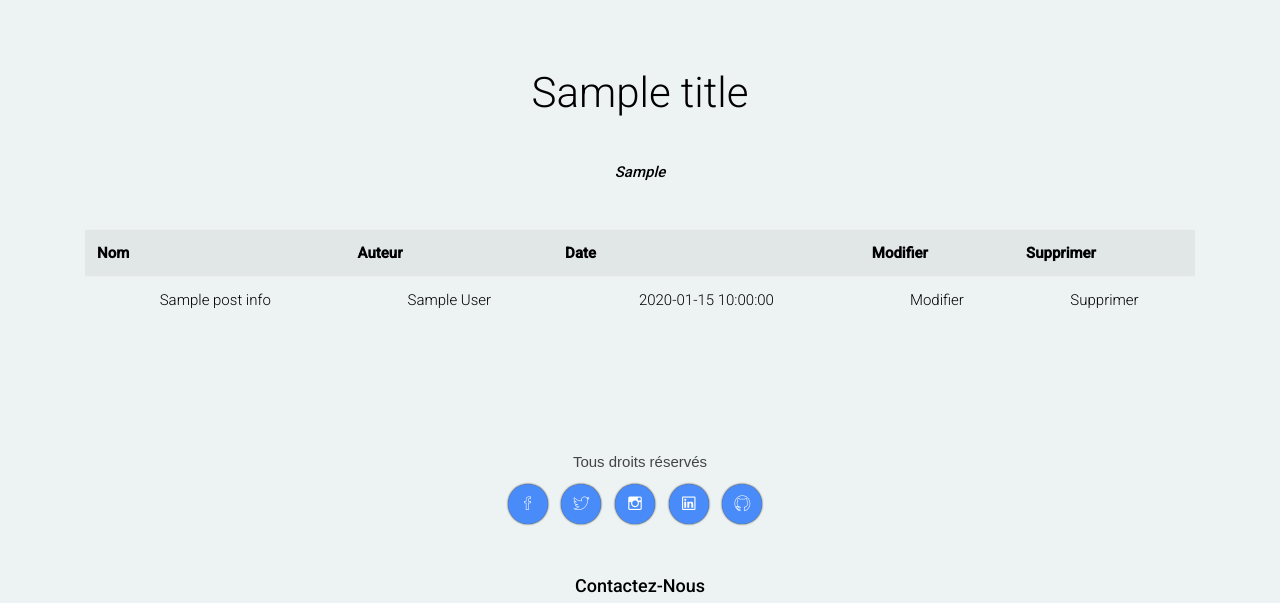
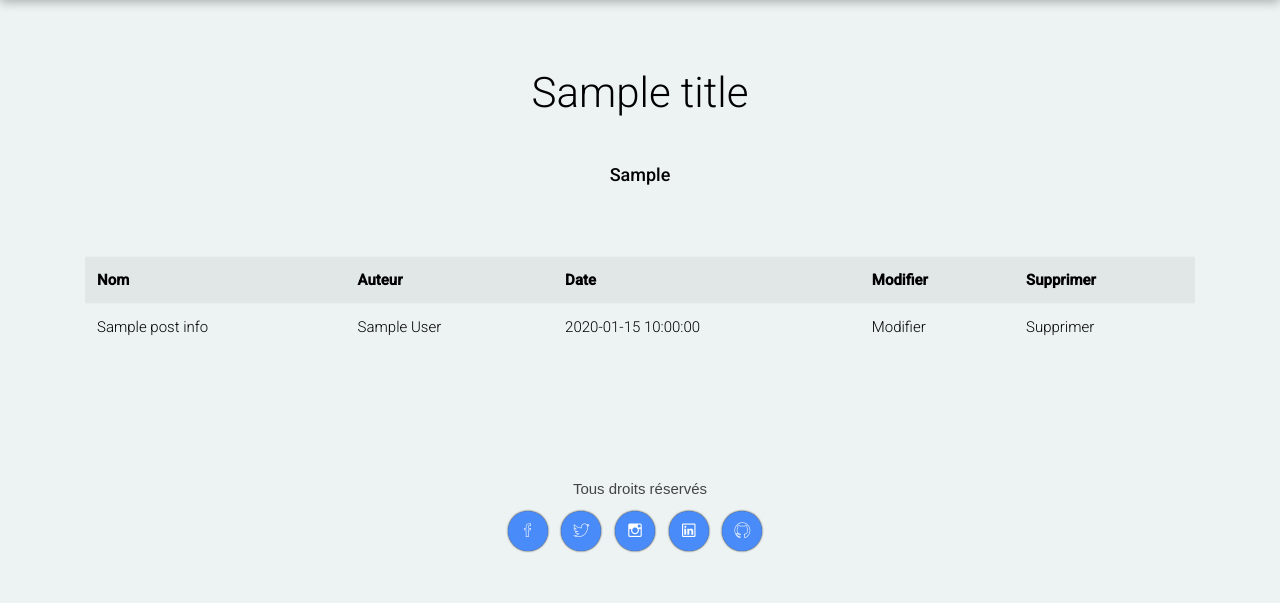
Before and after one commit to Durocortorum/Blog-TP5, a PHP site: template views/viewPost.php in a window 1280 px wide. Shown: the part 60-663 px from the top of the page. Run offline with PHP 8.4, Linux system fonts and the light colour scheme; the template is opened without the code that fills it: most values are stand-ins (such as "Sample title", 1, 10 or a date in 2020); some web fonts are replaced.

Commit message:
layout viewPost.php

```diff
--- a/views/viewPost.php
+++ b/views/viewPost.php
@@ -1,12 +1,12 @@
-<section class="blog-area section">
+<section class="section">
     <div class="container">
 
-        <h2><?= $title; ?></h2>
+        <h2 class="text-center"><?= $title; ?></h2>
         <br>
         <br>
 
         <div class="form-group">
-            <b><i><?= $form_msg; ?></b></i><br>
+            <h4 class="text-center"><b><?= $form_msg; ?></h4></b><br>
 
             <?php
             if (isset($postInfos)) {
```
